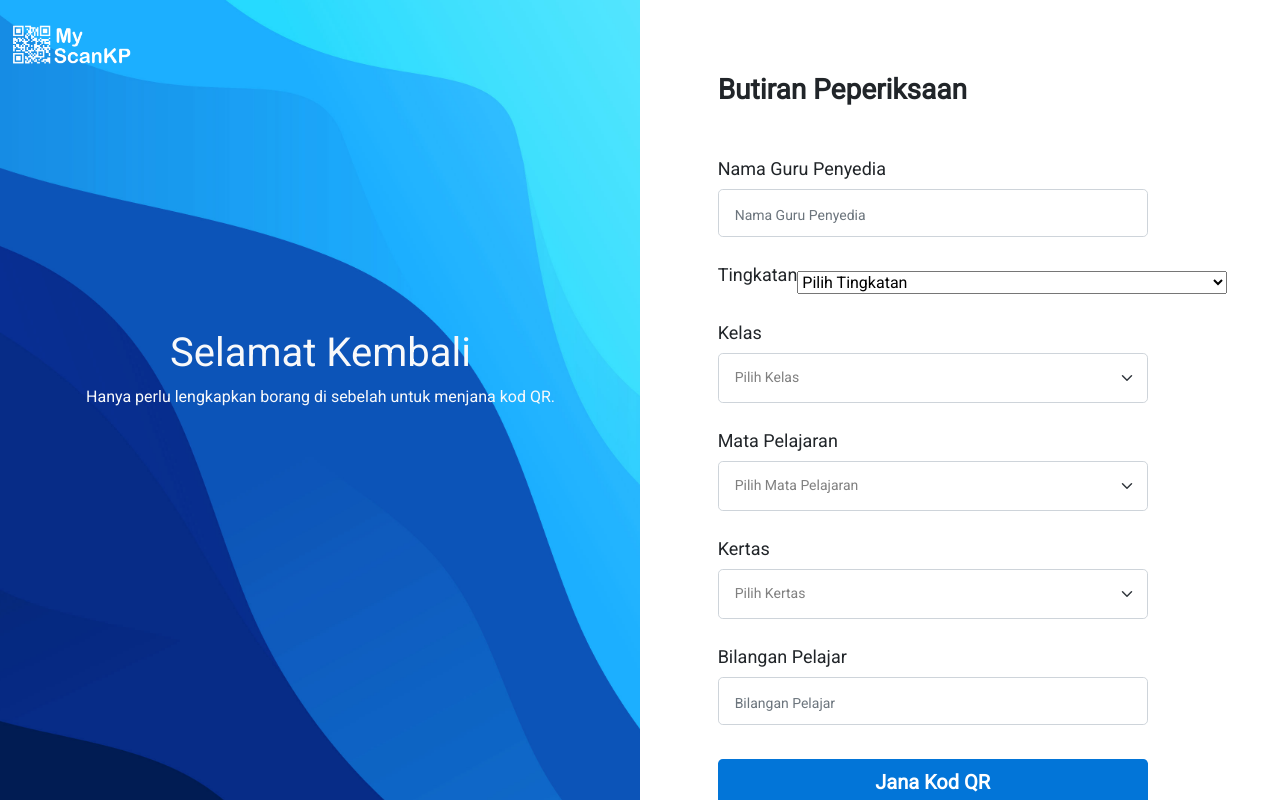
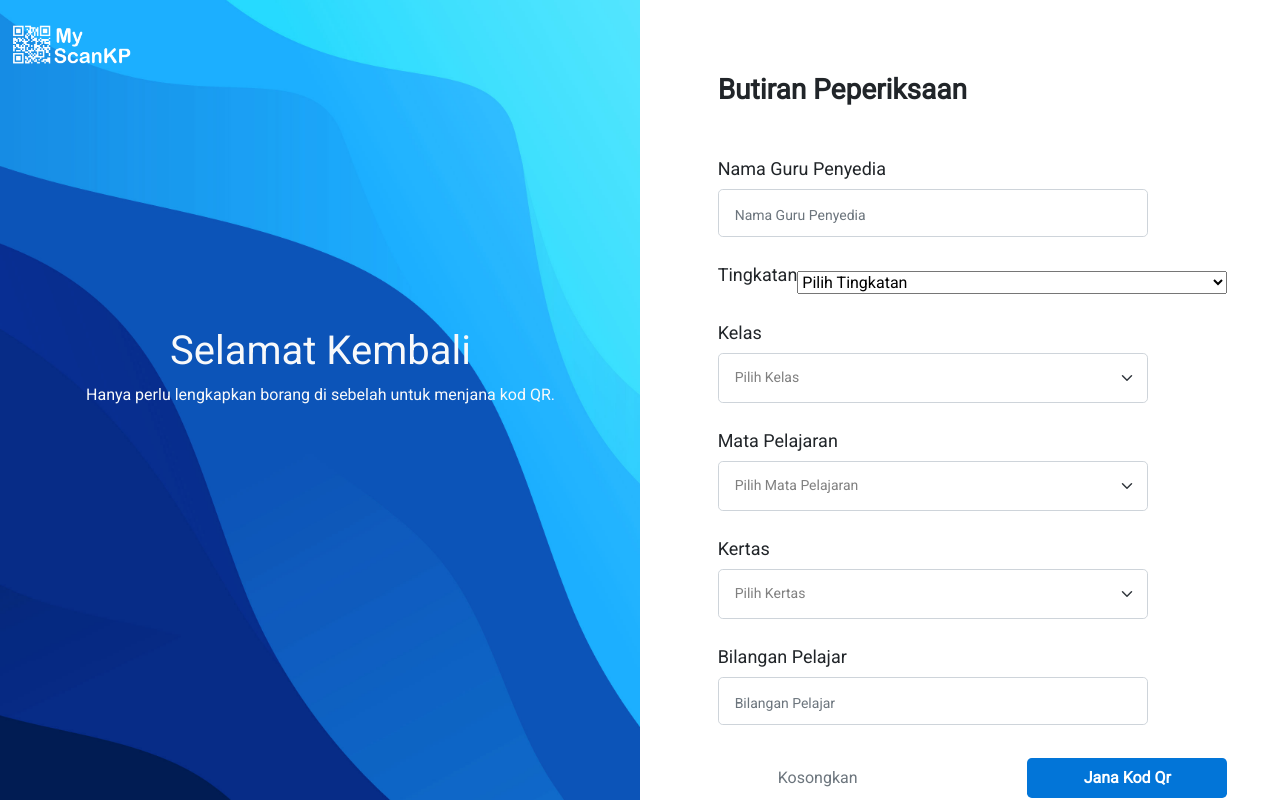
Before and after one commit to faizkarim/qr_generator, a React (Create React App) app: page / in a window 1280 px wide. Built offline with nearby package versions, Linux system fonts and the light colour scheme; no server answers; the database is empty.

Commit message:
add reset button

```diff
--- a/src/components/ButtonComponent.js
+++ b/src/components/ButtonComponent.js
@@ -2,10 +2,11 @@ import React, { Component } from "react";
 
 class ButtonComponent extends Component {
   render() {
+    const props = this.props;
     return (
       <div className="input-group-lg mt-4">
-        <button type="submit" className="btn btn-primary fw-bold form-control">
-          Jana Kod QR
+        <button type={props.type} className= {props.class}>
+          {props.title}
         </button>
       </div>
     );
--- a/src/styles/form_page_style.css
+++ b/src/styles/form_page_style.css
@@ -68,8 +68,11 @@ input[type=number]:focus,
     outline: #0275D8;
 }
 
+.btn{
+    width: 200px !important;
+}
+
 .btn-primary {
-    margin-top: 10px;
     background-color:  #0275D8;
     border: none;
 }
--- a/src/view/FormView.js
+++ b/src/view/FormView.js
@@ -27,7 +27,10 @@ function FormView() {
 
   // fetch lower subject
   async function getLowerSubject() {
-    const snapshot = await firestore.collection("lower_subject").orderBy('subject_name').get();
+    const snapshot = await firestore
+      .collection("lower_subject")
+      .orderBy("subject_name")
+      .get();
 
     const lowerSubjectList = snapshot.docs.map((doc) => {
       return { id: doc.id, ...doc.data() };
@@ -38,7 +41,10 @@ function FormView() {
 
   //fetch upper subject
   async function getUpperSubject() {
-    const snapshot = await firestore.collection("upper_subject").orderBy('subject_name').get();
+    const snapshot = await firestore
+      .collection("upper_subject")
+      .orderBy("subject_name")
+      .get();
 
     const upperSubjectList = snapshot.docs.map((doc) => {
       return { id: doc.id, ...doc.data() };
@@ -87,7 +93,7 @@ function FormView() {
             tingkatan: "",
             kelas: "",
             mataPelajaran: "",
-            kertas :"",
+            kertas: "",
             bilanganPelajar: "",
           }}
           validationSchema={Yup.object({
@@ -102,7 +108,17 @@ function FormView() {
               "Bilangan Pelajar " + emptyText
             ),
           })}
-          onSubmit={(values, { setSubmitting }) => {
+          onSubmit={(values, action) => {
+            action.resetForm({
+              values: {
+                namaGuruPenyedia: "",
+                tingkatan: "",
+                kelas: "",
+                mataPelajaran: "",
+                kertas: "",
+                bilanganPelajar: "",
+              },
+            });
             history.push("/qrformpage", values);
           }}
         >
@@ -203,7 +219,18 @@ function FormView() {
               <ErrorMessageComponent name="bilanganPelajar" />
             </div>
 
-            <ButtonComponent />
+            <div className="d-flex mt-2 justify-content-between align-items-center">
+              <ButtonComponent
+                class="btn text-muted fs-6"
+                title="Kosongkan"
+                type="reset"
+              />
+              <ButtonComponent
+                class="btn btn-primary fw-bold fs-6"
+                title="Jana Kod Qr"
+                type="submit"
+              />
+            </div>
           </Form>
         </Formik>
       </div>
--- a/src/view/QrFormPage.js
+++ b/src/view/QrFormPage.js
@@ -13,7 +13,7 @@ class QrFormPage extends Component {
     return (
       <div className="container p-5">
         <div className="col-xl-12 col-lg-12 col-sm-12 col-xs-12 d-flex justify-content-center align-items-center">
-          <QRCode value={data.toString()} size={200} />
+          <QRCode value={JSON.stringify(data)} size={200} />
         </div>
         <div className="mt-4">
           <div>
```
Also changed, not shown: 1 other file (tests, documents, lock files or other folders).
